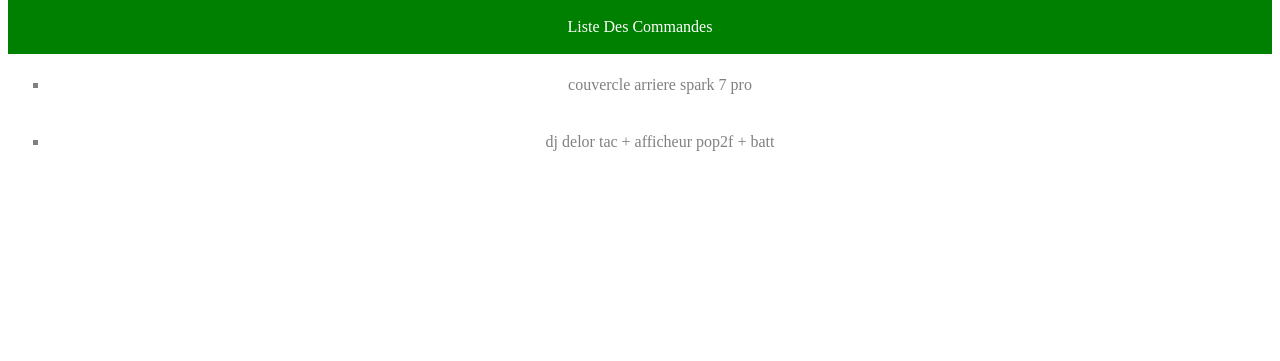
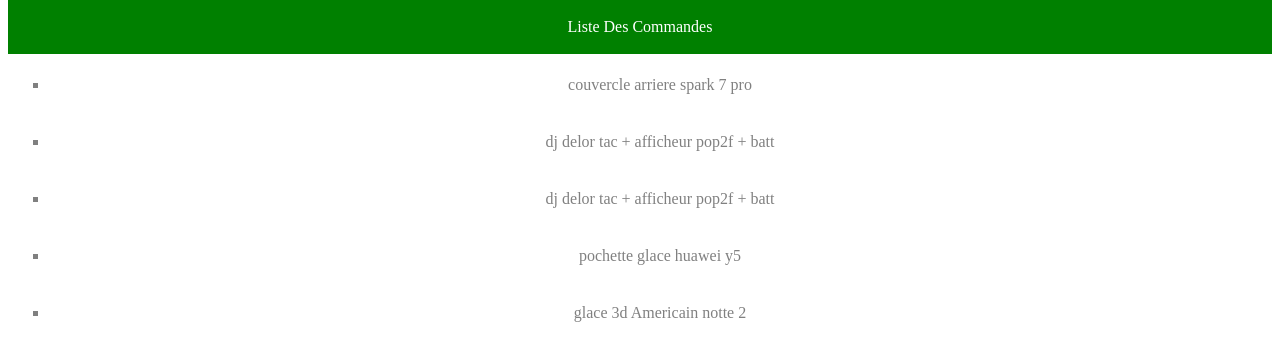
Before and after one commit to signaturecode/commande, a plain HTML site: page index.html in a window 1280 px wide. Shown: the part 63-424 px from the top of the page. Drawn offline with Linux system fonts and the light colour scheme.

Commit message:
edit new cust 2

```diff
--- a/index.html
+++ b/index.html
@@ -34,6 +34,21 @@
                 <li class="commandes">dj delor tac + afficheur pop2f + batt</li>
             </ul>
         </div>
+        <div class="com">
+            <ul>
+                <li class="commandes">dj delor tac + afficheur pop2f + batt</li>
+            </ul>
+        </div>
+        <div class="com">
+            <ul>
+                <li class="commandes">pochette glace huawei y5</li>
+            </ul>
+        </div>
+        <div class="com">
+            <ul>
+                <li class="commandes">glace 3d Americain notte 2</li>
+            </ul>
+        </div>
     </main>
 
 </body>
```
